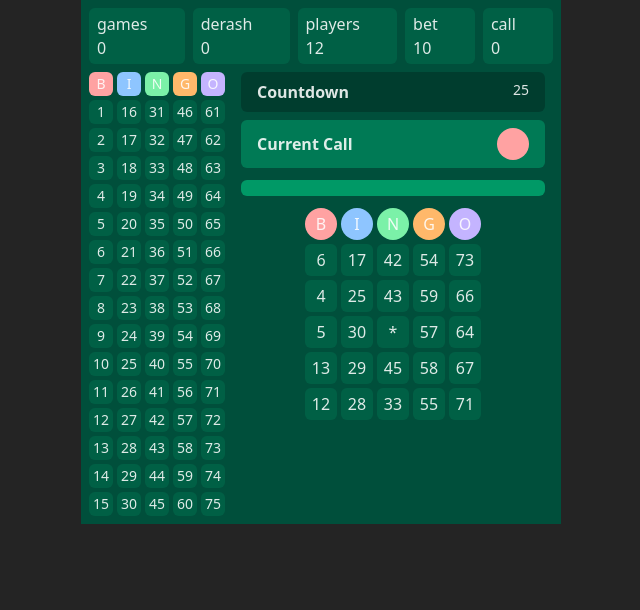
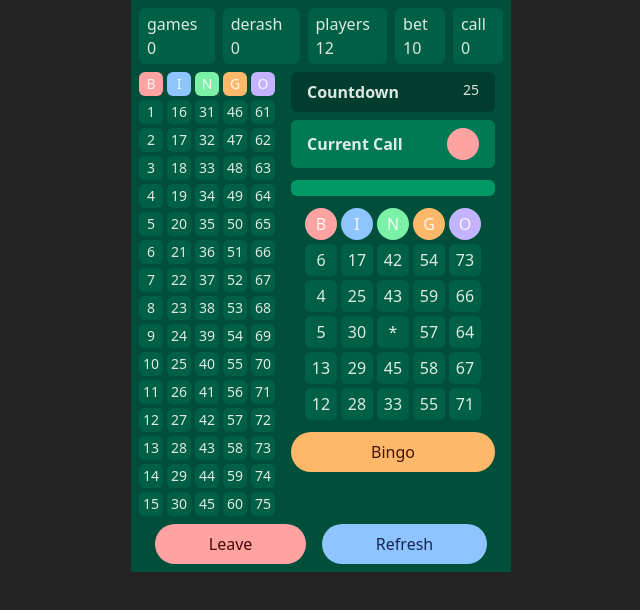
Before and after one commit to tshabebe/Interview, a React (Vite) app: page / in a window 1280 px wide. Shown: the top 610 px of the page, without its empty margins (319-959 px from the left). Built offline with nearby package versions, Linux system fonts and the light colour scheme.

Commit message:
Add Bingo, Refresh, and Leave buttons to Component1 layout

```diff
--- a/src/component1/component1.tsx
+++ b/src/component1/component1.tsx
@@ -1,6 +1,6 @@
 export default function Component1() {
   return (
-    <div className="flex flex-col gap-2 bg-emerald-900 p-2 w-[480px]">
+    <div className="flex flex-col gap-2 bg-emerald-900 p-2 w-[380px]">
       <div className="flex gap-2 grow">
         <InformationButton item={'games'} value={0} />
         <InformationButton item={'derash'} value={0} />
@@ -17,7 +17,12 @@ export default function Component1() {
           </div>
           <div className="bg-emerald-600 rounded-md h-4"></div>
           <GridWithCartelaNumber />
+          <Bingo />
         </div>
+      </div>
+      <div className="flex justify-between gap-4 px-4">
+        <Leave />
+        <Refresh />
       </div>
     </div>
   )
@@ -188,3 +193,27 @@ function GridWithCartelaNumber() {
     </div>
   )
 }
+
+function Bingo() {
+  return (
+    <button className="bg-orange-300 hover:bg-orange-400 px-4 py-2 rounded-full text-orange-950">
+      Bingo
+    </button>
+  )
+}
+
+function Refresh() {
+  return (
+    <button className="bg-blue-300 hover:bg-blue-400 px-4 py-2 rounded-full text-blue-950 grow">
+      Refresh
+    </button>
+  )
+}
+
+function Leave() {
+  return (
+    <button className="bg-red-300 px-4 py-2 rounded-full text-red-950 grow hover:bgred-400">
+      Leave
+    </button>
+  )
+}
```
